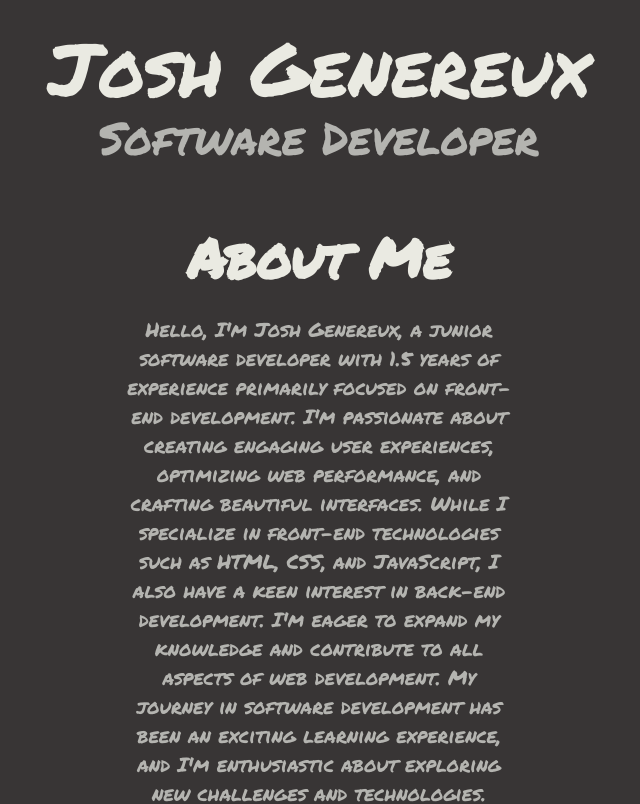
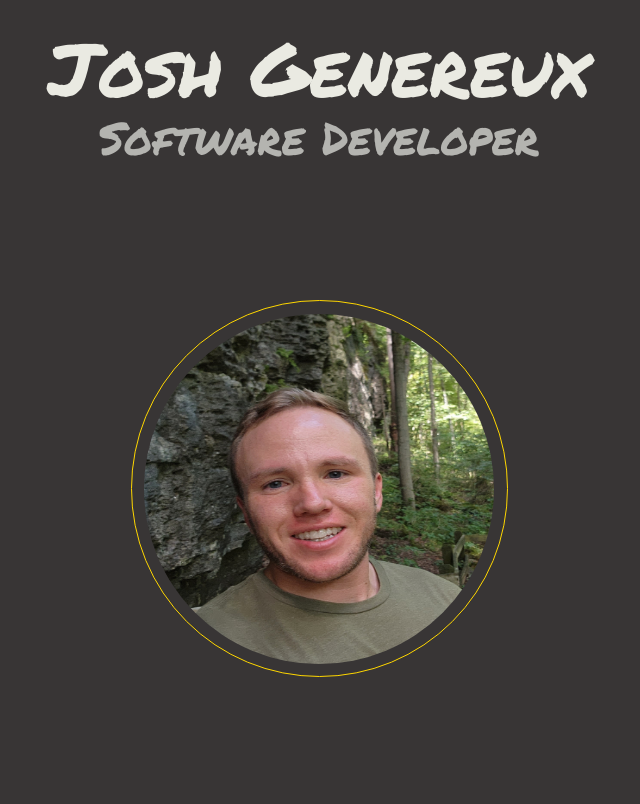
Before and after one commit to JoshGenereux/JoshGenereux.github.io, a React (Create React App) app: page / in a window 1280 px wide. Shown: the top 804 px of the page, without its empty margins (321-961 px from the left). Built offline with nearby package versions, Linux system fonts and the light colour scheme.

Commit message:
working, removed README

```diff
--- a/src/App.scss
+++ b/src/App.scss
@@ -47,14 +47,17 @@ html, body {
     display: flex;
     flex-direction: column;
     align-items: center;
+    margin-top: 100px;
 
-    &__pic,
-    &__info,
-    &__tech {
+    &__info{
       width: 50%;
       height: 50%;
+      display: flex;
+      flex-direction: column;
+      align-items: center;
     }
     &__tech{
+      height: 50%;
       width: 100%;
       margin-top: 100px;
     }
@@ -76,6 +79,24 @@ html, body {
   font-family: 'Permanent Marker';
   font-size: 20px;
   text-align: center;
+}
+
+.info-pic-container{
+  display: flex;
+  justify-content: center;
+  align-items: center;
+  width: 375px;
+  height: 375px;
+  border: gold 1px solid;
+  border-radius: 50%;
+  justify-content: center;
+  margin-bottom: 100px;
+}
+
+.info-pic{
+  width: 350px;
+  height: 350px;
+  border-radius: 50%;
 }
 
 .tech-stack-container{
--- a/src/components/TechStack.js
+++ b/src/components/TechStack.js
@@ -7,7 +7,7 @@ const TechStack = () => {
 
   return (
     <div className="body__info__tech">
-      <h1 className="tech-header">Tech Stack</h1>
+      <h1 className="tech-header">My Tech Stack</h1>
       <div className="tech-stack-container">
         {techObj.map((t, i) => (
           <TechFlipper props={[t, i]} key={i} />
--- a/src/containers/Info.js
+++ b/src/containers/Info.js
@@ -1,12 +1,16 @@
 import React from "react";
 import TechStack from "../components/TechStack";
 import aboutMe from '../texts/aboutMe.json';
+import pic from '../assets/facepic.jpeg';
 
 const Info = () => {
 
   return (
     <div className="body__info">
       <div className="body__info__info">
+        <div className="info-pic-container">
+          <img className="info-pic" src={pic} alt="" />
+        </div>
         <h1 className="aboutme-header">About Me</h1>
         <div className="aboutme-text">{aboutMe.about}</div>
       </div>
```
Also changed, not shown: src/assets/facepic.jpeg (added), 1 other file (tests, documents, lock files or other folders).
